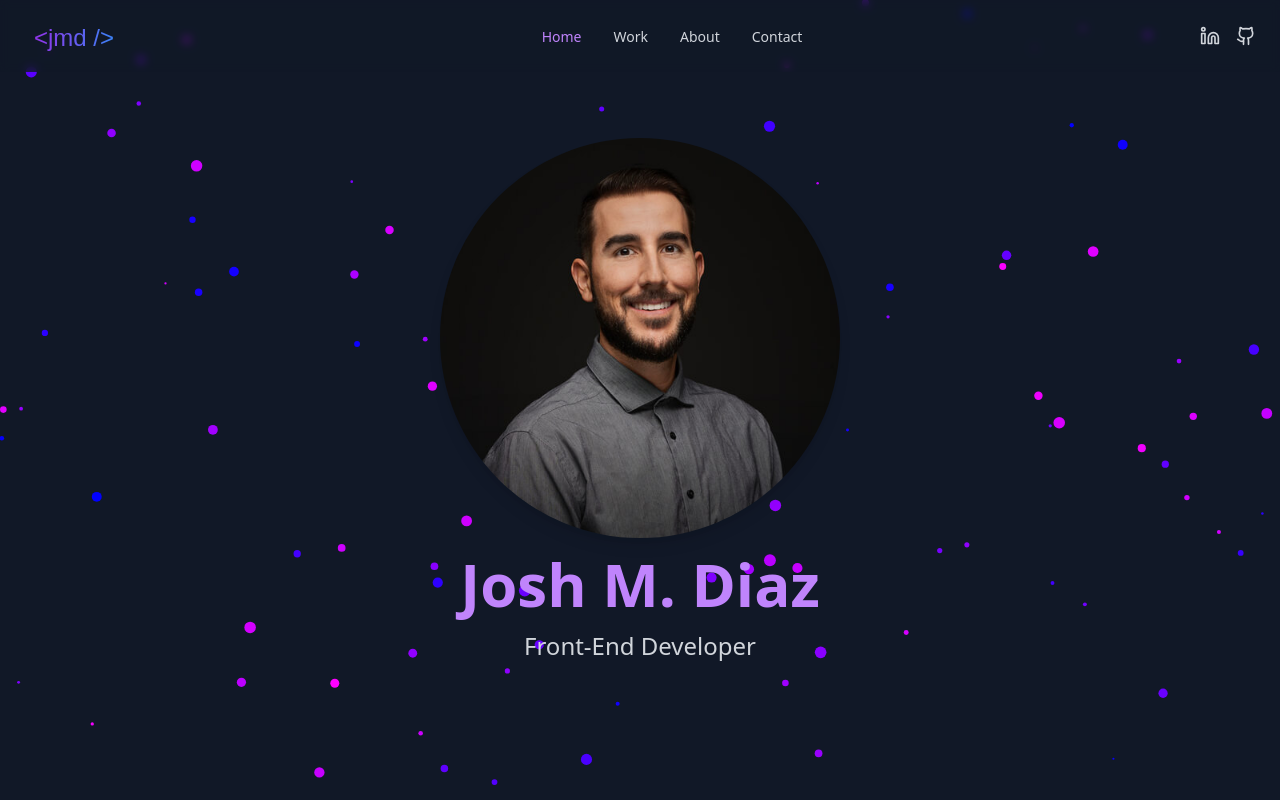
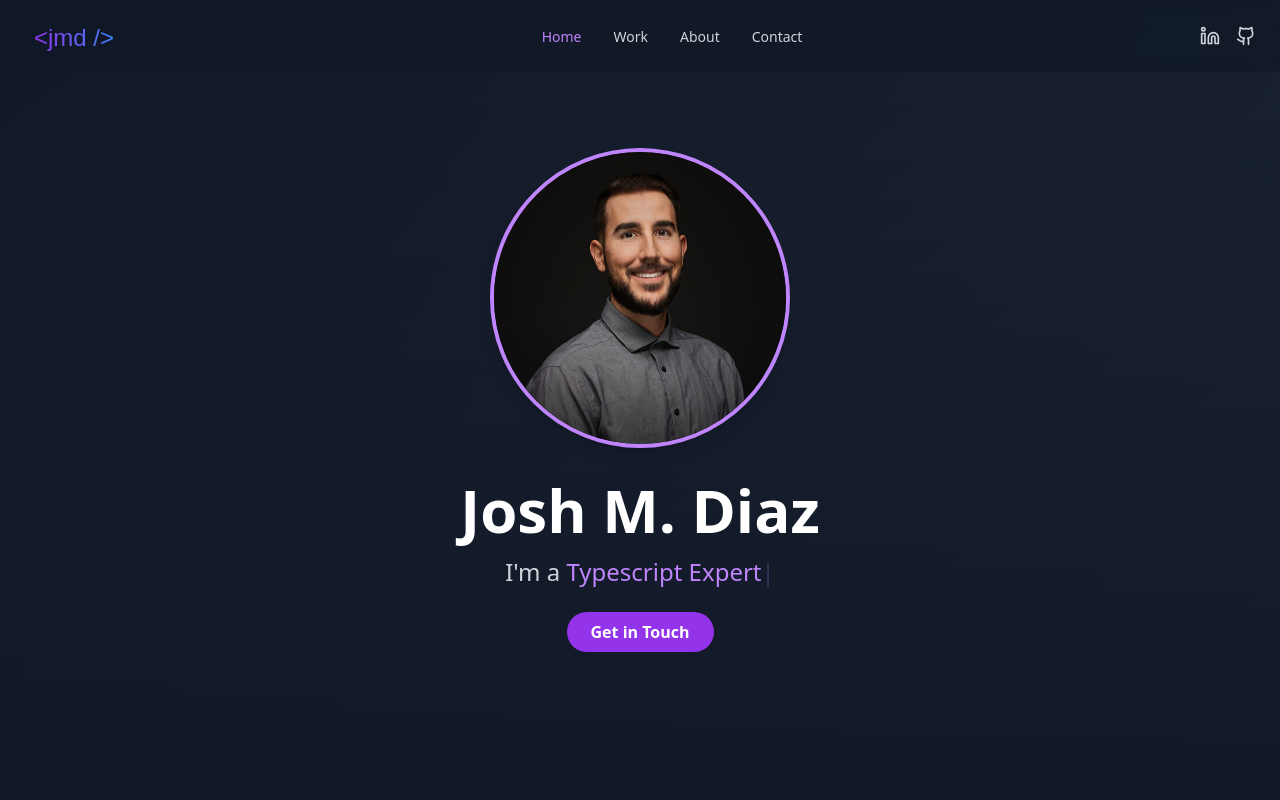
Before and after one commit to JoshMDiaz/joshmdiaz.com, a Next.js app: page / in a window 1280 px wide. Shown: the top 800 px of the page. Built offline with nearby package versions, Linux system fonts and the light colour scheme; a web font is replaced by a local one.

Commit message:
Home page update

```diff
--- a/app/globals.css
+++ b/app/globals.css
@@ -46,3 +46,19 @@
 html {
   scroll-behavior: smooth;
 }
+
+@keyframes blink {
+  0% {
+    opacity: 0;
+  }
+  50% {
+    opacity: 1;
+  }
+  100% {
+    opacity: 0;
+  }
+}
+
+.animate-blink {
+  animation: blink 1s infinite;
+}
--- a/components/contact.tsx
+++ b/components/contact.tsx
@@ -38,7 +38,6 @@ export function Contact() {
             </label>
             <Input
               id="name"
-              placeholder="Your Name"
               className="bg-gray-700 border-gray-600 text-gray-100"
             />
           </div>
@@ -52,7 +51,6 @@ export function Contact() {
             <Input
               id="email"
               type="email"
-              placeholder="your@email.com"
               className="bg-gray-700 border-gray-600 text-gray-100"
             />
           </div>
@@ -65,7 +63,6 @@ export function Contact() {
             </label>
             <Textarea
               id="message"
-              placeholder="Your message here..."
               className="bg-gray-700 border-gray-600 text-gray-100"
             />
           </div>
--- a/components/home.tsx
+++ b/components/home.tsx
@@ -1,117 +1,44 @@
-'use client'
-
 import Image from 'next/image'
-import { useEffect, useRef, useState } from 'react'
-
-class Particle {
-  x: number
-  y: number
-  size: number
-  speedX: number
-  speedY: number
-  color: string
-
-  constructor(canvas: HTMLCanvasElement) {
-    this.x = Math.random() * canvas.width
-    this.y = Math.random() * canvas.height
-    this.size = Math.random() * 5 + 1
-    this.speedX = Math.random() * 3 - 1.5
-    this.speedY = Math.random() * 3 - 1.5
-    this.color = `hsl(${Math.random() * 60 + 240}, 100%, 50%)`
-  }
-
-  draw(ctx: CanvasRenderingContext2D) {
-    ctx.fillStyle = this.color
-    ctx.beginPath()
-    ctx.arc(this.x, this.y, this.size, 0, Math.PI * 2)
-    ctx.closePath()
-    ctx.fill()
-  }
-
-  update(canvas: HTMLCanvasElement) {
-    this.x += this.speedX
-    this.y += this.speedY
-
-    if (this.x > canvas.width || this.x < 0) {
-      this.speedX = -this.speedX
-    }
-    if (this.y > canvas.height || this.y < 0) {
-      this.speedY = -this.speedY
-    }
-  }
-}
-
-function ParticleAnimation() {
-  const canvasRef = useRef<HTMLCanvasElement>(null)
-
-  useEffect(() => {
-    const canvas = canvasRef.current
-    if (!canvas) return
-
-    const ctx = canvas.getContext('2d')
-    if (!ctx) return
-
-    const resizeCanvas = () => {
-      canvas.width = window.innerWidth
-      canvas.height = window.innerHeight
-    }
-
-    resizeCanvas()
-
-    const particles: Particle[] = []
-    for (let i = 0; i < 100; i++) {
-      particles.push(new Particle(canvas))
-    }
-
-    function animate() {
-      if (ctx && canvas) {
-        ctx.clearRect(0, 0, canvas.width, canvas.height)
-        particles.forEach((particle) => {
-          particle.update(canvas)
-          particle.draw(ctx)
-        })
-      }
-      requestAnimationFrame(animate)
-    }
-
-    animate()
-
-    window.addEventListener('resize', resizeCanvas)
-
-    return () => {
-      window.removeEventListener('resize', resizeCanvas)
-    }
-  }, [])
-
-  return <canvas ref={canvasRef} className="absolute inset-0" />
-}
+import { Typewriter } from './typewriter'
 
 export function Home() {
-  const [isMounted, setIsMounted] = useState(false)
-
-  useEffect(() => {
-    setIsMounted(true)
-  }, [])
+  const skills = [
+    'React Specialist',
+    'Typescript Expert',
+    'Frontend Architect',
+    'Tailwind CSS Enthusiast',
+    'UI/UX Ambassador',
+    'Developer Experience Champion',
+    'Next.js Developer',
+  ]
 
   return (
     <section
       id="home"
-      className="snap-start relative min-h-screen flex items-center justify-center"
+      className="relative min-h-screen flex items-center justify-center bg-gradient-to-br from-gray-900 to-gray-800"
     >
-      {isMounted && <ParticleAnimation />}
-      <div className="relative z-10 text-center">
+      <div className="relative z-10 text-center px-4">
         <Image
           src="/joshmdiaz.jpg"
           alt="Josh M. Diaz"
-          width={400}
-          height={400}
-          className="rounded-full object-cover mx-auto mb-4 shadow-lg"
+          width={300}
+          height={300}
+          className="w-[200px] md:w-[300px] rounded-full object-cover mx-auto mb-8 shadow-lg border-4 border-purple-400"
         />
-        <h1 className="text-6xl font-bold mb-4 text-purple-400">
+        <h1 className="text-4xl md:text-6xl font-bold mb-4 text-white">
           Josh M. Diaz
         </h1>
-        <p className="text-2xl text-gray-300">Front-End Developer</p>
+        <p className="text-xl md:text-2xl text-gray-300 mb-6">
+          I&apos;m a <Typewriter words={skills} />
+        </p>
+        <a
+          href="#contact"
+          className="inline-block bg-purple-600 hover:bg-purple-700 text-white font-bold py-2 px-6 rounded-full transition duration-300 ease-in-out transform hover:scale-105"
+        >
+          Get in Touch
+        </a>
       </div>
+      <div className="absolute inset-0 bg-gradient-to-b from-transparent to-gray-900 pointer-events-none"></div>
     </section>
   )
 }
--- /dev/null
+++ b/components/typewriter.tsx
@@ -0,0 +1,63 @@
+'use client'
+
+import { useState, useEffect } from 'react'
+
+interface TypewriterProps {
+  words: string[]
+  typingSpeed?: number
+  deletingSpeed?: number
+  pauseTime?: number
+}
+
+export function Typewriter({
+  words,
+  typingSpeed = 100,
+  deletingSpeed = 50,
+  pauseTime = 1000,
+}: TypewriterProps) {
+  const [text, setText] = useState('')
+  const [wordIndex, setWordIndex] = useState(0)
+  const [isDeleting, setIsDeleting] = useState(false)
+
+  useEffect(() => {
+    let timer: NodeJS.Timeout
+
+    const type = () => {
+      const currentWord = words[wordIndex]
+
+      if (isDeleting) {
+        setText(currentWord.substring(0, text.length - 1))
+      } else {
+        setText(currentWord.substring(0, text.length + 1))
+      }
+
+      if (!isDeleting && text === currentWord) {
+        timer = setTimeout(() => setIsDeleting(true), pauseTime)
+      } else if (isDeleting && text === '') {
+        setIsDeleting(false)
+        setWordIndex((prevIndex) => (prevIndex + 1) % words.length)
+      } else {
+        timer = setTimeout(type, isDeleting ? deletingSpeed : typingSpeed)
+      }
+    }
+
+    timer = setTimeout(type, isDeleting ? deletingSpeed : typingSpeed)
+
+    return () => clearTimeout(timer)
+  }, [
+    text,
+    isDeleting,
+    wordIndex,
+    words,
+    typingSpeed,
+    deletingSpeed,
+    pauseTime,
+  ])
+
+  return (
+    <span className="text-purple-400">
+      {text}
+      <span className="animate-blink">|</span>
+    </span>
+  )
+}
```
